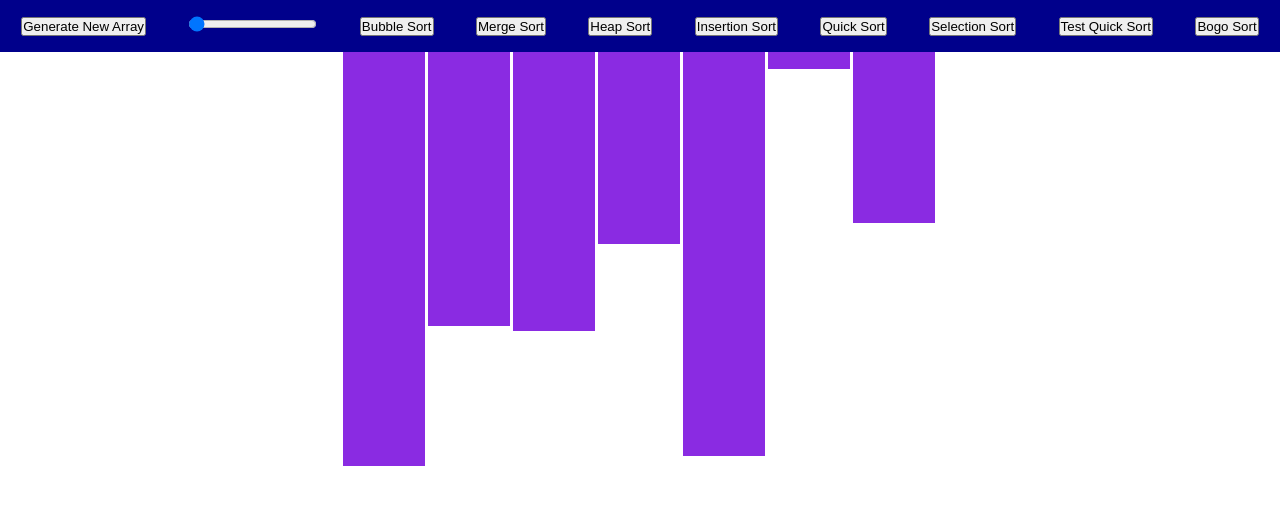
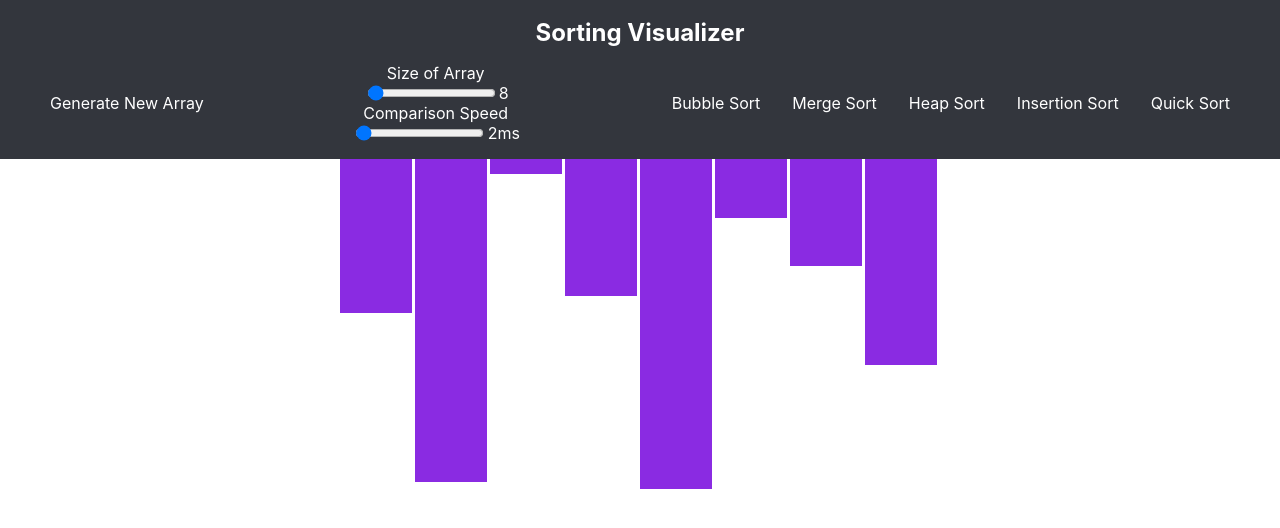
Before and after one commit to Bross03/sorting-visualizer, a React (Create React App) app: page / in a window 1280 px wide. Shown: the top 528 px of the page. Built offline with nearby package versions, Linux system fonts and the light colour scheme.

Commit message:
styling and allowing to change speed

```diff
--- a/src/Components/SortingVisualizer.css
+++ b/src/Components/SortingVisualizer.css
@@ -1,8 +1,12 @@
+.sortingVisualizer{
+    height:100vh;
+    max-height: 100vh;
+}
 .arrayContainer{
     display:flex;
     justify-content: center;
     max-width: 90%;
-    margin:0 auto;
+    margin:0 auto 0.1em;
 }
 .bar{
     margin-right: 3px;
@@ -10,8 +14,60 @@
 }
 .navbar{
     display: flex;
+    width:100%;
     justify-content: space-around;
     align-items: center;
     padding:1em 0;
-    background-color: darkblue ;
+
 }
+.bogoSort{
+    display:none;
+}
+header{
+    display:flex;
+    flex-direction: column;
+    align-items: center;
+    background-color: #33363D;
+}
+header h2{
+    margin: 0.75em auto 0;
+    color:white;
+}
+.algorithms{
+    display:flex;
+    justify-content: space-around;
+    flex-wrap: wrap;
+}
+header p{
+    color:white;
+    cursor: pointer;
+    margin:0.2em 1em;
+}
+header p:hover{
+    color:fuchsia;
+}
+.slideContainer{
+    display:flex;
+    flex-direction: column;
+}
+.sliderWrapper{
+    display:flex;
+    flex-direction: column;
+    align-items: center;
+    text-align: center;
+}
+.sliderWrapper label{
+    display:block;
+    margin-right:0.25em;
+    color:white;
+}
+.sliderAndValue{
+    display:flex;
+    align-items: center;
+}
+.sliderAndValue p{
+    margin:0 0 0 0.2em;
+}
+.sliderAndValue p:hover{
+    color:white;
+}
--- a/src/Components/SortingVisualizer.js
+++ b/src/Components/SortingVisualizer.js
@@ -3,11 +3,12 @@ import { bogoSort, bubbleSort, heapSort, insertionSort, mergeSort, quickSort } f
 import { areArraysEqual, randomNumberInRange } from "../util";
 import './SortingVisualizer.css';
 const minValue=5;
-const maxValue=500;
+const maxValue=400;
 
 function SortingVisualizer(){
     const [preventClick,setPreventClick]=useState(false);
-    const [arraySize,setArraySize]=useState(7);
+    const [arraySize,setArraySize]=useState(8);
+    const [arraySpeed,setArraySpeed]=useState(2);
     const [barWidth,setBarWidth]=useState(30);
     const generateNewArray=()=>{
         if(!preventClick){
@@ -28,16 +29,21 @@ function SortingVisualizer(){
         setBarWidth(Math.floor(container.offsetWidth / (arraySize * 2)))
     },[arraySize]);
 
-    const handleSliderChange=(event)=>{
+    const handleSizeSliderChange=(event)=>{
         setArraySize(event.target.value);
     }
-
+    const handleSpeedSliderChange=(event)=>{
+        setArraySpeed(parseInt(event.target.value));
+    }
     const [array,setArray]=useState(generateNewArray);
 
     const sortWithBubbleSort=async ()=>{
         if(!preventClick){
             setPreventClick(true);
-            const mySorted=await bubbleSort(array);
+            const firstDate=Date.now();
+            const mySorted=await bubbleSort(array,arraySpeed);
+            const secondDate=Date.now();
+            console.log(secondDate-firstDate);
             setArray(mySorted);
             setPreventClick(false);
         }
@@ -45,7 +51,10 @@ function SortingVisualizer(){
     const sortWithInsertionSort=async ()=>{
         if(!preventClick){
             setPreventClick(true);
-            const mySorted=await insertionSort(array);
+            const firstDate=Date.now();
+            const mySorted=await insertionSort(array,arraySpeed);
+            const secondDate=Date.now();
+            console.log(secondDate-firstDate);
             setArray(mySorted);
             setPreventClick(false);
         }
@@ -53,7 +62,10 @@ function SortingVisualizer(){
     const sortWithHeapSort=async ()=>{
         if(!preventClick){
             setPreventClick(true);
-            const mySorted=await heapSort(array);
+            const firstDate=Date.now();
+            const mySorted=await heapSort(array,arraySpeed);
+            const secondDate=Date.now();
+            console.log(secondDate-firstDate);
             setArray(mySorted);
             setPreventClick(false);
         }
@@ -61,24 +73,42 @@ function SortingVisualizer(){
     const sortWithMergeSort=async ()=>{
         if(!preventClick){
             setPreventClick(true);
-            await mergeSort(array);
+            const firstDate=Date.now();
+            await mergeSort(array,0,array.length-1, arraySpeed);
+            const secondDate=Date.now();
+            console.log(secondDate-firstDate);
             setPreventClick(false);
         }
     }
     const sortWithQuickSort=async ()=>{
         if(!preventClick){
             setPreventClick(true);
-            await quickSort(array);
+            const firstDate=Date.now();
+            await quickSort(array,0,array.length-1,arraySpeed);
+            const secondDate=Date.now();
+            console.log(secondDate-firstDate);
             setPreventClick(false);
         }
     }
     const sortWithBogoSort=async()=>{
         if(!preventClick){
             setPreventClick(true);
-            console.log('hey?')
-            await bogoSort(array);
+            const firstDate=Date.now();
+            await bogoSort(array,arraySpeed);
+            const secondDate=Date.now();
+            console.log(secondDate-firstDate);
             setPreventClick(false);
         }
+    }
+    const revealSecret=()=>{
+        const bogo=document.querySelector('.bogoSort');
+        console.log(bogo.style.display);
+        if(!bogo.style.display || bogo.style.display=='none'){
+            bogo.style.display='block';
+        }else{
+            bogo.style.display='none';
+        }
+
     }
     const testQuickSort=async ()=>{
         if(!preventClick){
@@ -97,21 +127,39 @@ function SortingVisualizer(){
         }
     }
     return (
-        <div className="SortingVisualizer">
+        <div className="sortingVisualizer">
+            <header>
+                <h2>Sortin<span onClick={revealSecret}>g</span> Visualizer</h2>
             <div className="navbar">
-            <button onClick={generateNewArray}>Generate New Array</button>
-            <div className="slidecontainer">
-                <input type="range" min="5" max="300" value={arraySize} className="slider" onChange={handleSliderChange}/>
+                <p onClick={generateNewArray}>Generate New Array</p>
+                <div className="separation"></div>
+                <div className="slidecontainer">
+                    <div className="sliderWrapper">
+                        <label for="sizeSlider">Size of Array</label>
+                        <div className="sliderAndValue">
+                            <input type="range" id="sizeSlider" min="5" max="300" value={arraySize} className="slider" onChange={handleSizeSliderChange}/>
+                            <p className="rangeValueSize">{arraySize}</p>
+                        </div>
+                    </div>
+                    <div className="sliderWrapper">
+                        <label for="sizeSlider">Comparison Speed</label>
+                        <div className="sliderAndValue">
+                            <input type="range" id="speedSlider" min="0" max="500" value={arraySpeed} className="slider" onChange={handleSpeedSliderChange}/>
+                            <p className="rangeValueSpeed">{arraySpeed}ms</p>
+                        </div>
+                    </div>
+                </div>
+                <div className="separation"></div>
+                <div className="algorithms">
+                    <p className="bubbleSort" onClick={sortWithBubbleSort}>Bubble Sort</p>
+                    <p className="mergeSort" onClick={sortWithMergeSort}>Merge Sort</p>
+                    <p className="heapSort" onClick={sortWithHeapSort}>Heap Sort</p>
+                    <p className="insertionSort" onClick={sortWithInsertionSort}>Insertion Sort</p>
+                    <p className="quickSort" onClick={sortWithQuickSort}>Quick Sort</p>
+                    <p className="bogoSort" onClick={sortWithBogoSort}>Bogo Sort</p>
+                </div>
             </div>
-            <button onClick={sortWithBubbleSort}>Bubble Sort</button>
-            <button onClick={sortWithMergeSort}>Merge Sort</button>
-            <button onClick={sortWithHeapSort}>Heap Sort</button>
-            <button onClick={sortWithInsertionSort}>Insertion Sort</button>
-            <button onClick={sortWithQuickSort}>Quick Sort</button>
-            <button onClick={sortWithInsertionSort}>Selection Sort</button>
-            <button onClick={testQuickSort}>Test Quick Sort</button>
-            <button onClick={sortWithBogoSort}>Bogo Sort</button>
-            </div>
+            </header>
             <div className="arrayContainer">
             {
             array.map((value, idx)=>{
--- a/src/SortingAlgorithms/SortingAlgorithms.js
+++ b/src/SortingAlgorithms/SortingAlgorithms.js
@@ -1,64 +1,65 @@
 import { buildMaxHeap, heapify, isSorted, merge, partition, shuffle, swap } from "../util"
 
-export const bubbleSort=async (arr)=>{
+export const bubbleSort=async (arr, speed)=>{
     for(let i=0;i<(arr.length-1);i++){
         for(let j=0;j<(arr.length-i-1);j++){
             if(arr[j]>arr[j+1]){
-                await swap(arr,j,j+1);
+                await swap(arr,j,j+1, speed);
             }
         }
     }
     return arr;
 }
-export const heapSort=async (array)=>{
-    await buildMaxHeap(array);
+export const heapSort=async (array, speed)=>{
+
+    await buildMaxHeap(array,speed);
     let lastElement=array.length-1;
     while(lastElement>0){
-        await swap(array,0,lastElement);
-        await heapify(array,0,lastElement);
+        await swap(array,0,lastElement,speed);
+        await heapify(array,0,lastElement,speed);
         lastElement--;
     }
     return array;
 }
-export const mergeSort=async (arr,left=0, right=arr.length-1)=>{
+export const mergeSort=async (arr,left=0, right=arr.length-1, speed)=>{
     if(left>=right){
     return
     };
 
     let mid =left+ parseInt((right-left)/2);
-    await mergeSort(arr,left,mid);
-    await mergeSort(arr,mid+1,right);
-    await merge(arr,left,mid,right);
+    await mergeSort(arr,left,mid, speed);
+    await mergeSort(arr,mid+1,right, speed);
+    await merge(arr,left,mid,right,speed);
 }
 
-export const quickSort=async (arr, start=0, end=arr.length-1)=>{
+export const quickSort=async (arr, start=0, end=arr.length-1, speed)=>{
     if(start>=end){
         return arr;
     }
-    let pivotIndex= await partition(arr,start,end);
+    let pivotIndex= await partition(arr,start,end,speed);
 
-    await quickSort(arr,start, pivotIndex-1);
-    await quickSort(arr,pivotIndex+1,end);
+    await quickSort(arr,start, pivotIndex-1,speed);
+    await quickSort(arr,pivotIndex+1,end,speed);
 
     return arr;
 }
-export const insertionSort=async (arr)=>{
+export const insertionSort=async (arr,speed)=>{
     for(let i=1;i<arr.length;i++){
         let currValue=arr[i];
 
         let j;
         for(j=i-1;j>=0 && arr[j]>currValue;j--){
 
-            await swap(arr,j+1,j)
+            await swap(arr,j+1,j,speed)
         }
 
         arr[j+1]=currValue;
     }
     return arr;
 }
-export const bogoSort=async (arr)=>{
+export const bogoSort=async (arr, speed)=>{
     while(isSorted(arr)==false){
-        await shuffle(arr);
+        await shuffle(arr, speed);
     }
     return arr;
 }
```
Also changed, not shown: src/util.js (+42 -23 lines).
